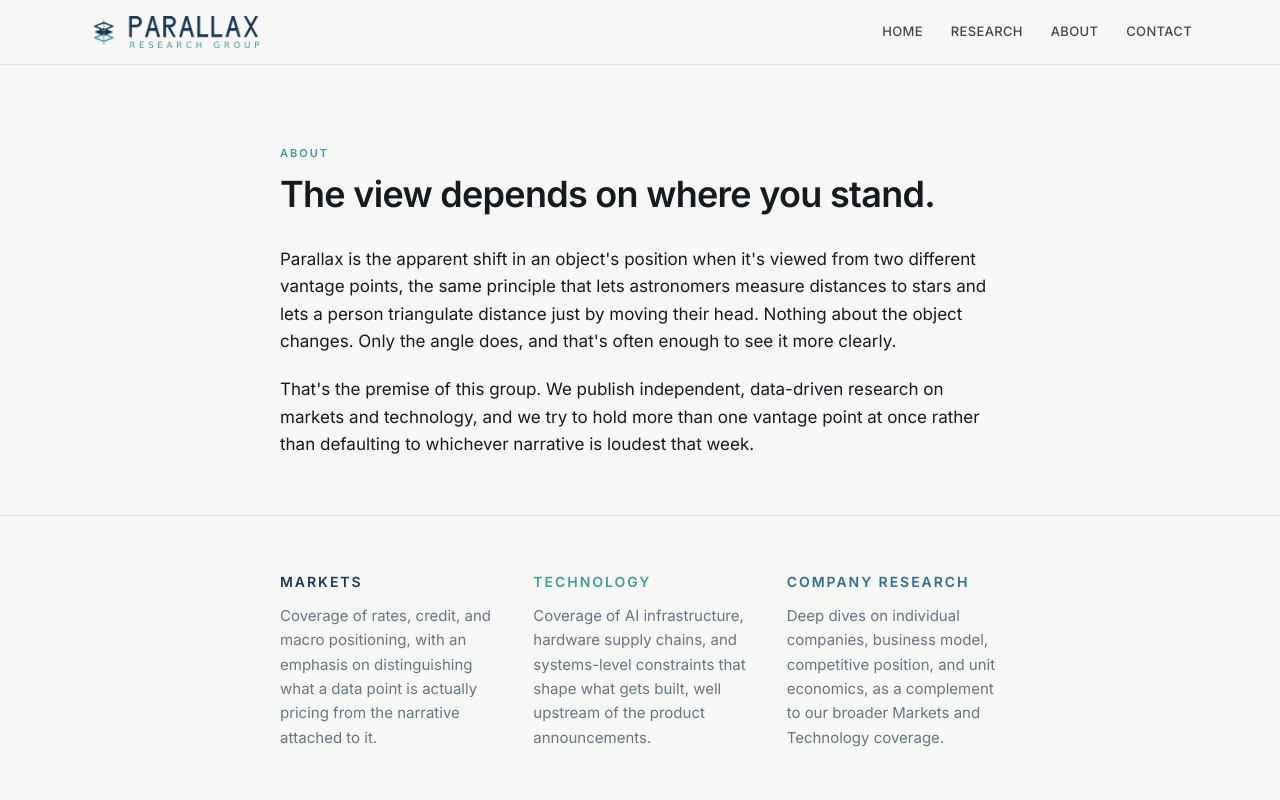
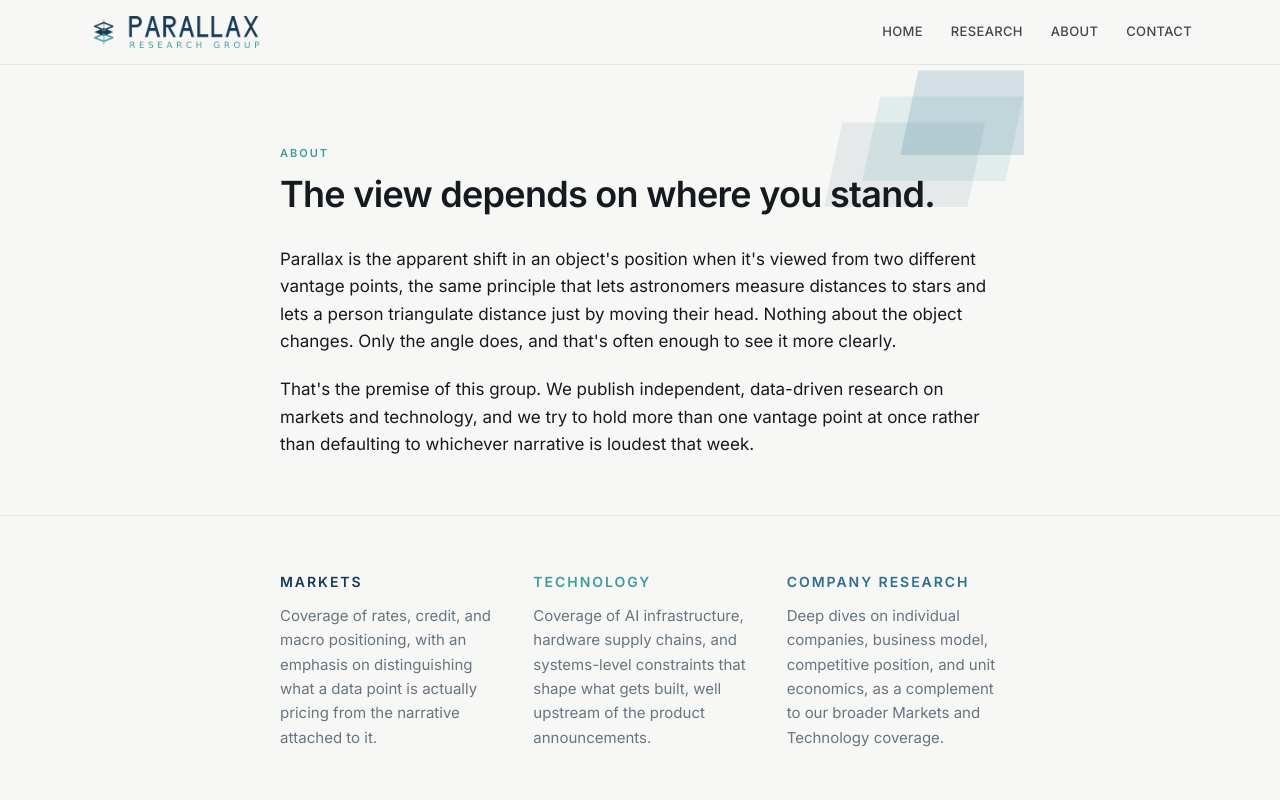
Before and after one commit to dwijjoshi14/parallax-research, a Next.js app: page /about in a window 1280 px wide. Shown: the top 800 px of the page. Built offline with nearby package versions, Linux system fonts and the light colour scheme.

Commit message:
Refactor AboutPage with ScrollReveal and BrandMotif

```diff
--- a/app/about/page.tsx
+++ b/app/about/page.tsx
@@ -1,4 +1,6 @@
 import type { Metadata } from "next";
+import ScrollReveal from "@/components/ScrollReveal";
+import BrandMotif from "@/components/BrandMotif";
 
 export const metadata: Metadata = {
   title: "About",
@@ -40,7 +42,9 @@ const FOUNDERS = [
 export default function AboutPage() {
   return (
     <div>
-      <section className="mx-auto max-w-3xl px-6 pt-16 pb-14 sm:pt-20">
+      <section className="relative overflow-hidden mx-auto max-w-3xl px-6 pt-16 pb-14 sm:pt-20">
+        <BrandMotif className="pointer-events-none absolute right-[-60px] top-[-40px] hidden md:block w-[260px] h-[260px]" />
+        <div className="relative">
           <p className="text-[11px] font-semibold tracking-[0.18em] uppercase text-[var(--color-teal)]">
             About
           </p>
@@ -64,10 +68,11 @@ export default function AboutPage() {
               whichever narrative is loudest that week.
             </p>
           </div>
+        </div>
       </section>
 
       <section className="border-t border-[var(--color-line)]">
-        <div className="mx-auto max-w-3xl px-6 py-14 grid sm:grid-cols-3 gap-10">
+        <ScrollReveal className="mx-auto max-w-3xl px-6 py-14 grid sm:grid-cols-3 gap-10">
           <div>
             <h2 className="text-sm font-semibold tracking-[0.14em] uppercase text-[var(--color-navy)]">
               Markets
@@ -98,17 +103,19 @@ export default function AboutPage() {
               Markets and Technology coverage.
             </p>
           </div>
-        </div>
+        </ScrollReveal>
       </section>
 
       <section className="border-t border-[var(--color-line)]">
         <div className="mx-auto max-w-6xl px-6 py-16">
+          <ScrollReveal>
             <h2 className="text-sm font-semibold tracking-[0.14em] uppercase text-[var(--color-ink)]/70">
               Co-founders
             </h2>
+          </ScrollReveal>
           <div className="mt-8 grid sm:grid-cols-3 gap-8">
             {FOUNDERS.map((founder, i) => (
-              <div key={founder.name}>
+              <ScrollReveal key={founder.name} delay={i * 100}>
                 {/* Monogram avatar placeholder. Swap for a next/image
                     pointing at the founder's real headshot once photos
                     are ready, keep the same w-20 h-20 sizing. */}
@@ -126,7 +133,7 @@ export default function AboutPage() {
                 <p className="mt-3 text-sm text-[var(--color-muted)] leading-relaxed">
                   {founder.bio}
                 </p>
-              </div>
+              </ScrollReveal>
             ))}
           </div>
         </div>
```
Lines whose indentation alone changed are shown as unchanged.
